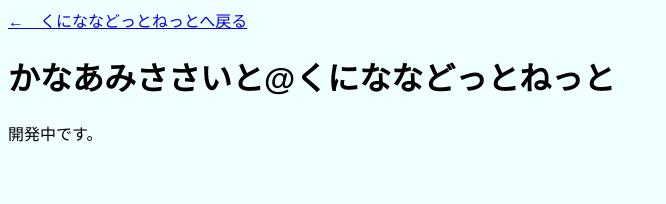
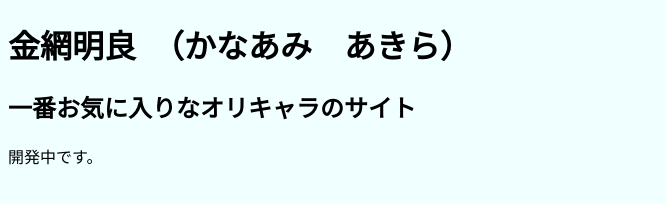
Before and after one commit to itzmeeshogun/kanaami, a plain HTML site: page index.html in a window 1280 px wide. Shown: the whole page, without its empty margins (0-666 px from the left). Drawn offline with Linux system fonts and the light colour scheme.

Commit message:
Website Update

```diff
--- a/index.html
+++ b/index.html
@@ -14,6 +14,10 @@
                 font-family: 'UD Digi Kyokasho N', sans-serif;
                 font-size: 32px;
             }
+            h2{
+                font-family: 'UD Digi Kyokasho N', sans-serif;
+                font-size: 24px;
+            }
             p{
                 font-family: 'UD Digi Kyokasho N', sans-serif;
                 font-size: 16px;
@@ -25,8 +29,8 @@
         </style>
     </head>
     <body>
-        <a href="https://kuninana.net">←　くにななどっとねっとへ戻る</a>
-        <h1>かなあみささいと@くにななどっとねっと</h1>
+        <h1>金網明良　（かなあみ　あきら）</h1>
+        <h2>一番お気に入りなオリキャラのサイト</h2>
         <p>開発中です。</p>
     </body>
 </html>
```
